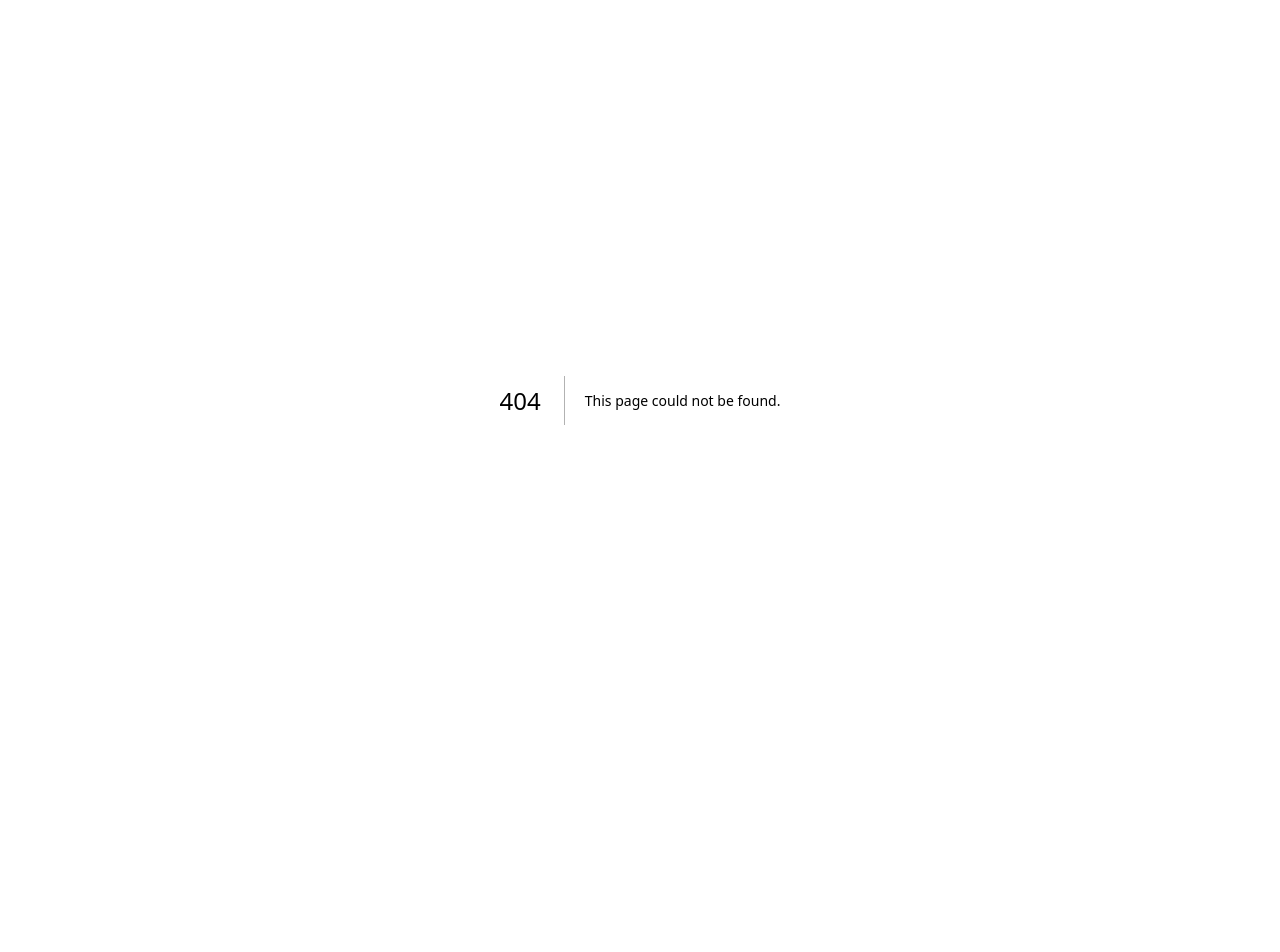
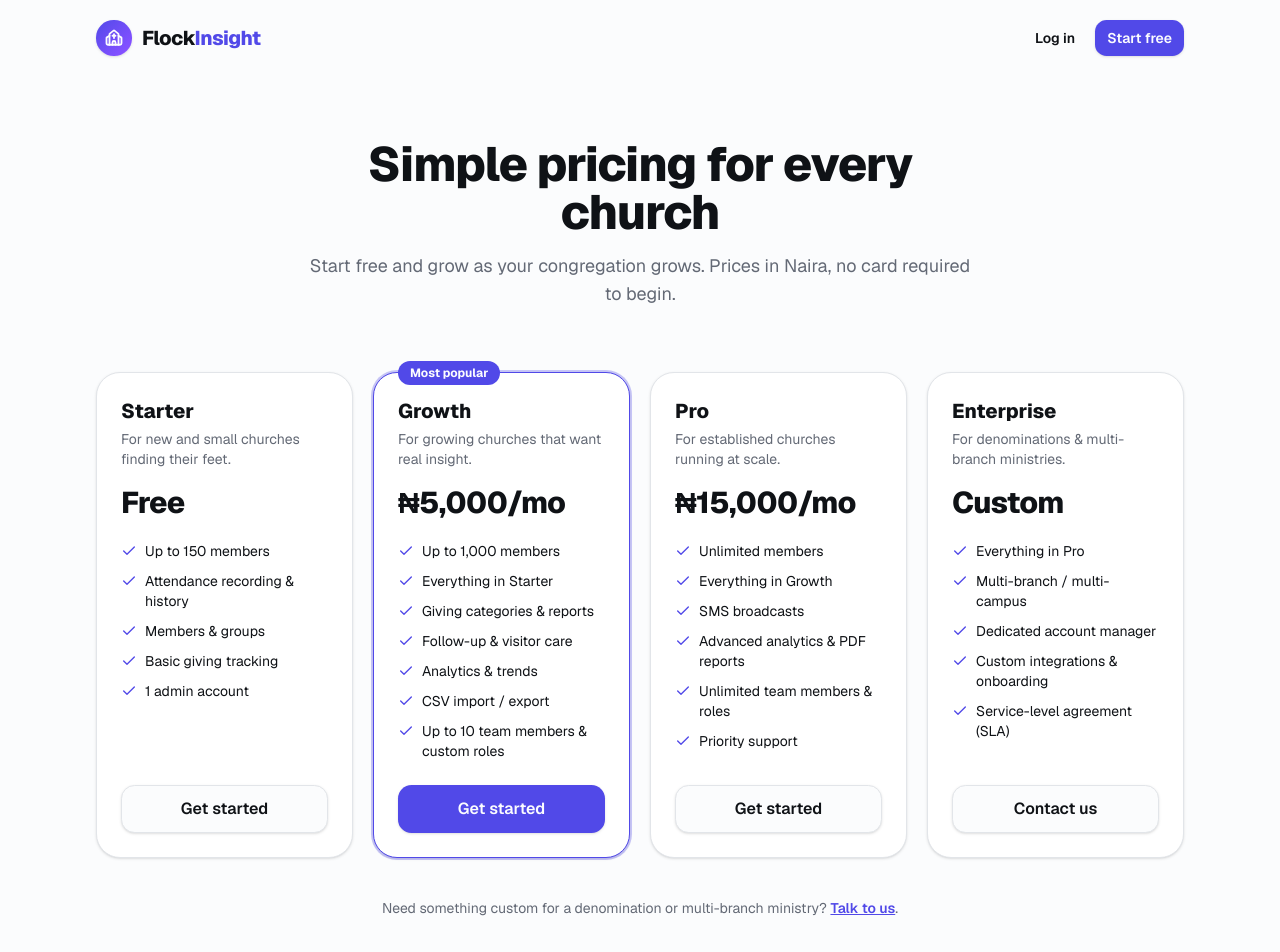
Before and after one commit to danielishakutv/flockinsight_v8, a Next.js app: page /pricing in a window 1280 px wide. Before the commit this address had no page. Shown: the top 952 px of the page. Before the commit the page ends 800 px from the top, so only its background shows below. Built offline with nearby package versions, Linux system fonts and the light colour scheme.

Commit message:
Pricing page, 30+ African currencies, church country/state + plan (v0.13.1)
- /pricing public page with the 4 tiers.
- Expanded currency list to 30+ (West/East/Central/Southern/North Africa + global).
- Settings: church country + state (reuses geo.ts) and a current-plan card
  linking to pricing.

```diff
--- a/src/app/(app)/settings/actions.ts
+++ b/src/app/(app)/settings/actions.ts
@@ -23,16 +23,23 @@ const NO_GIVING = {
 
 /* ----------------------------- Church profile ----------------------------- */
 
+const emptyToNullStr = (v: unknown) =>
+  typeof v === "string" && v.trim() === "" ? null : v;
+
 const profileSchema = z.object({
   name: z.string().trim().min(1, "Name is required").max(120),
   timezone: z.string().trim().min(1).max(64),
   currency: z.string().trim().min(1).max(8),
+  country: z.string().trim().min(1).max(80),
+  state: z.preprocess(emptyToNullStr, z.string().trim().max(80).nullable()),
 });
 
 export async function updateChurchProfile(input: {
   name: string;
   timezone: string;
   currency: string;
+  country: string;
+  state: string | null;
 }): Promise<ActionResult> {
   const parsed = profileSchema.safeParse(input);
   if (!parsed.success)
@@ -46,6 +53,8 @@ export async function updateChurchProfile(input: {
       name: parsed.data.name,
       timezone: parsed.data.timezone,
       currency: parsed.data.currency,
+      country: parsed.data.country,
+      state: parsed.data.state,
     })
     .where(eq(church.id, c.id));
 
--- a/src/app/(app)/settings/page.tsx
+++ b/src/app/(app)/settings/page.tsx
@@ -16,6 +16,9 @@ export default async function GeneralSettingsPage() {
       initialName={church.name}
       initialTimezone={church.timezone}
       initialCurrency={church.currency}
+      initialCountry={church.country}
+      initialState={church.state}
+      plan={church.plan}
     />
   );
 }
--- /dev/null
+++ b/src/app/pricing/page.tsx
@@ -0,0 +1,97 @@
+import Link from "next/link";
+import { Check } from "lucide-react";
+import { PLANS, planPriceLabel } from "@/lib/plans";
+import { Wordmark } from "@/components/brand";
+import { Button } from "@/components/ui/button";
+import { cn } from "@/lib/utils";
+
+export const metadata = {
+  title: "Pricing",
+  description:
+    "Simple, affordable plans for churches of every size — built for Nigeria and Africa. Start free.",
+};
+
+export default function PricingPage() {
+  return (
+    <div className="min-h-dvh">
+      <header className="mx-auto flex max-w-6xl items-center justify-between px-4 py-5 lg:px-8">
+        <Link href="/">
+          <Wordmark />
+        </Link>
+        <div className="flex items-center gap-2">
+          <Button asChild variant="ghost" size="sm">
+            <Link href="/login">Log in</Link>
+          </Button>
+          <Button asChild size="sm">
+            <Link href="/signup">Start free</Link>
+          </Button>
+        </div>
+      </header>
+
+      <main className="mx-auto max-w-6xl px-4 pb-20 lg:px-8">
+        <div className="mx-auto max-w-2xl py-10 text-center lg:py-16">
+          <h1 className="text-4xl font-extrabold tracking-tight lg:text-5xl">
+            Simple pricing for every church
+          </h1>
+          <p className="text-muted-foreground mt-4 text-lg">
+            Start free and grow as your congregation grows. Prices in Naira, no
+            card required to begin.
+          </p>
+        </div>
+
+        <div className="grid gap-5 lg:grid-cols-4">
+          {PLANS.map((p) => (
+            <div
+              key={p.id}
+              className={cn(
+                "relative flex flex-col rounded-3xl border p-6 shadow-sm",
+                p.highlight
+                  ? "border-primary ring-primary/30 bg-card ring-2"
+                  : "bg-card",
+              )}
+            >
+              {p.highlight && (
+                <span className="bg-primary text-primary-foreground absolute -top-3 left-6 rounded-full px-3 py-1 text-xs font-bold">
+                  Most popular
+                </span>
+              )}
+              <h2 className="text-xl font-extrabold">{p.name}</h2>
+              <p className="text-muted-foreground mt-1 text-sm">{p.tagline}</p>
+              <div className="mt-4 flex items-end gap-1">
+                <span className="text-3xl font-extrabold tracking-tight">
+                  {planPriceLabel(p)}
+                </span>
+              </div>
+              <ul className="mt-5 flex-1 space-y-2.5">
+                {p.features.map((f) => (
+                  <li key={f} className="flex items-start gap-2 text-sm">
+                    <Check className="text-primary mt-0.5 size-4 shrink-0" />
+                    <span>{f}</span>
+                  </li>
+                ))}
+              </ul>
+              <Button
+                asChild
+                className="mt-6 w-full"
+                variant={p.highlight ? "default" : "outline"}
+                size="lg"
+              >
+                <Link href={p.id === "enterprise" ? "/signup" : "/signup"}>
+                  {p.priceMonthly === null ? "Contact us" : "Get started"}
+                </Link>
+              </Button>
+            </div>
+          ))}
+        </div>
+
+        <p className="text-muted-foreground mt-10 text-center text-sm">
+          Need something custom for a denomination or multi-branch ministry?{" "}
+          <Link href="/signup" className="text-primary font-semibold underline">
+            Talk to us
+          </Link>
+          .
+        </p>
+      </main>
+    </div>
+  );
+}
--- a/src/components/settings/profile-form.tsx
+++ b/src/components/settings/profile-form.tsx
@@ -4,8 +4,12 @@ import { useState, useTransition } from "react";
 import { useRouter } from "next/navigation";
 import { Loader2 } from "lucide-react";
 import { toast } from "sonner";
+import Link from "next/link";
 import { updateChurchProfile } from "@/app/(app)/settings/actions";
 import { CURRENCIES, DEFAULT_CURRENCY } from "@/lib/money";
+import { COUNTRIES, NIGERIAN_STATES } from "@/lib/geo";
+import { planName, planPriceLabel, PLAN_BY_ID, type PlanId } from "@/lib/plans";
+import { Badge } from "@/components/ui/badge";
 import { Button } from "@/components/ui/button";
 import { Card, CardContent } from "@/components/ui/card";
 import { Input } from "@/components/ui/input";
@@ -35,10 +39,16 @@ export function ProfileForm({
   initialName,
   initialTimezone,
   initialCurrency,
+  initialCountry,
+  initialState,
+  plan,
 }: {
   initialName: string;
   initialTimezone: string;
   initialCurrency: string;
+  initialCountry: string;
+  initialState: string | null;
+  plan: string;
 }) {
   const router = useRouter();
   const [pending, startTransition] = useTransition();
@@ -51,11 +61,21 @@ export function ProfileForm({
       ? initialCurrency
       : DEFAULT_CURRENCY,
   );
+  const [country, setCountry] = useState(initialCountry || "Nigeria");
+  const [state, setState] = useState(initialState ?? "");
+
+  const planMeta = PLAN_BY_ID[plan as PlanId];
 
   function onSubmit(e: React.FormEvent) {
     e.preventDefault();
     startTransition(async () => {
-      const res = await updateChurchProfile({ name, timezone, currency });
+      const res = await updateChurchProfile({
+        name,
+        timezone,
+        currency,
+        country,
+        state: state || null,
+      });
       if (!res.ok) {
         toast.error(res.error);
         return;
@@ -93,13 +113,14 @@ export function ProfileForm({
               </SelectContent>
             </Select>
           </div>
+          <div className="grid gap-4 sm:grid-cols-2">
             <div className="space-y-2">
               <Label htmlFor="currency">Currency</Label>
               <Select value={currency} onValueChange={setCurrency}>
                 <SelectTrigger id="currency" className="w-full">
                   <SelectValue />
                 </SelectTrigger>
-              <SelectContent>
+                <SelectContent className="max-h-72">
                   {CURRENCIES.map((c) => (
                     <SelectItem key={c.code} value={c.code}>
                       {c.label}
@@ -111,10 +132,69 @@ export function ProfileForm({
                 Used across the giving module.
               </p>
             </div>
+            <div className="space-y-2">
+              <Label htmlFor="country">Country</Label>
+              <Select
+                value={country}
+                onValueChange={(v) => {
+                  setCountry(v);
+                  if (v !== "Nigeria") setState("");
+                }}
+              >
+                <SelectTrigger id="country" className="w-full">
+                  <SelectValue />
+                </SelectTrigger>
+                <SelectContent className="max-h-72">
+                  {COUNTRIES.map((c) => (
+                    <SelectItem key={c} value={c}>
+                      {c}
+                    </SelectItem>
+                  ))}
+                </SelectContent>
+              </Select>
+            </div>
+          </div>
+
+          {country === "Nigeria" && (
+            <div className="space-y-2">
+              <Label htmlFor="state">State / Region</Label>
+              <Select value={state} onValueChange={setState}>
+                <SelectTrigger id="state" className="w-full">
+                  <SelectValue placeholder="Select a state" />
+                </SelectTrigger>
+                <SelectContent className="max-h-72">
+                  {NIGERIAN_STATES.map((s) => (
+                    <SelectItem key={s} value={s}>
+                      {s}
+                    </SelectItem>
+                  ))}
+                </SelectContent>
+              </Select>
+            </div>
+          )}
+
           <Button type="submit" size="lg" disabled={pending}>
             {pending && <Loader2 className="animate-spin" />}
             Save changes
           </Button>
+
+          {/* Current plan */}
+          <div className="mt-2 flex flex-wrap items-center justify-between gap-3 rounded-xl border p-3">
+            <div className="flex items-center gap-2">
+              <span className="text-sm font-medium">Your plan</span>
+              <Badge variant="secondary">{planName(plan)}</Badge>
+              {planMeta && (
+                <span className="text-muted-foreground text-xs">
+                  {planPriceLabel(planMeta)}
+                </span>
+              )}
+            </div>
+            <Button asChild variant="outline" size="sm">
+              <Link href="/pricing" target="_blank">
+                View plans
+              </Link>
+            </Button>
+          </div>
         </form>
       </CardContent>
     </Card>
--- a/src/lib/money.ts
+++ b/src/lib/money.ts
@@ -1,15 +1,42 @@
 // Currencies a church can pick from for giving. Symbol is a fallback for
 // environments where Intl doesn't render one nicely.
 export const CURRENCIES: { code: string; label: string; symbol: string }[] = [
+  // West Africa
   { code: "NGN", label: "Nigerian Naira (₦)", symbol: "₦" },
+  { code: "GHS", label: "Ghanaian Cedi (₵)", symbol: "₵" },
+  { code: "XOF", label: "West African CFA franc (CFA)", symbol: "CFA" },
+  { code: "SLE", label: "Sierra Leonean Leone (Le)", symbol: "Le" },
+  { code: "LRD", label: "Liberian Dollar (L$)", symbol: "L$" },
+  { code: "GMD", label: "Gambian Dalasi (D)", symbol: "D" },
+  { code: "GNF", label: "Guinean Franc (FG)", symbol: "FG" },
+  // East Africa
+  { code: "KES", label: "Kenyan Shilling (KSh)", symbol: "KSh" },
+  { code: "UGX", label: "Ugandan Shilling (USh)", symbol: "USh" },
+  { code: "TZS", label: "Tanzanian Shilling (TSh)", symbol: "TSh" },
+  { code: "RWF", label: "Rwandan Franc (FRw)", symbol: "FRw" },
+  { code: "ETB", label: "Ethiopian Birr (Br)", symbol: "Br" },
+  { code: "SSP", label: "South Sudanese Pound (£)", symbol: "£" },
+  // Central Africa
+  { code: "XAF", label: "Central African CFA franc (FCFA)", symbol: "FCFA" },
+  { code: "CDF", label: "Congolese Franc (FC)", symbol: "FC" },
+  { code: "AOA", label: "Angolan Kwanza (Kz)", symbol: "Kz" },
+  // Southern Africa
+  { code: "ZAR", label: "South African Rand (R)", symbol: "R" },
+  { code: "ZMW", label: "Zambian Kwacha (ZK)", symbol: "ZK" },
+  { code: "MWK", label: "Malawian Kwacha (MK)", symbol: "MK" },
+  { code: "MZN", label: "Mozambican Metical (MT)", symbol: "MT" },
+  { code: "BWP", label: "Botswana Pula (P)", symbol: "P" },
+  { code: "NAD", label: "Namibian Dollar (N$)", symbol: "N$" },
+  { code: "ZWL", label: "Zimbabwean Dollar (Z$)", symbol: "Z$" },
+  // North Africa
+  { code: "EGP", label: "Egyptian Pound (E£)", symbol: "E£" },
+  { code: "MAD", label: "Moroccan Dirham (DH)", symbol: "DH" },
+  { code: "DZD", label: "Algerian Dinar (DA)", symbol: "DA" },
+  { code: "TND", label: "Tunisian Dinar (DT)", symbol: "DT" },
+  // Global
   { code: "USD", label: "US Dollar ($)", symbol: "$" },
   { code: "GBP", label: "British Pound (£)", symbol: "£" },
   { code: "EUR", label: "Euro (€)", symbol: "€" },
-  { code: "GHS", label: "Ghanaian Cedi (₵)", symbol: "₵" },
-  { code: "KES", label: "Kenyan Shilling (KSh)", symbol: "KSh" },
-  { code: "ZAR", label: "South African Rand (R)", symbol: "R" },
-  { code: "XOF", label: "West African CFA (CFA)", symbol: "CFA" },
-  { code: "XAF", label: "Central African CFA (FCFA)", symbol: "FCFA" },
   { code: "CAD", label: "Canadian Dollar (C$)", symbol: "C$" },
 ];
 
```
Lines whose indentation alone changed are shown as unchanged.
